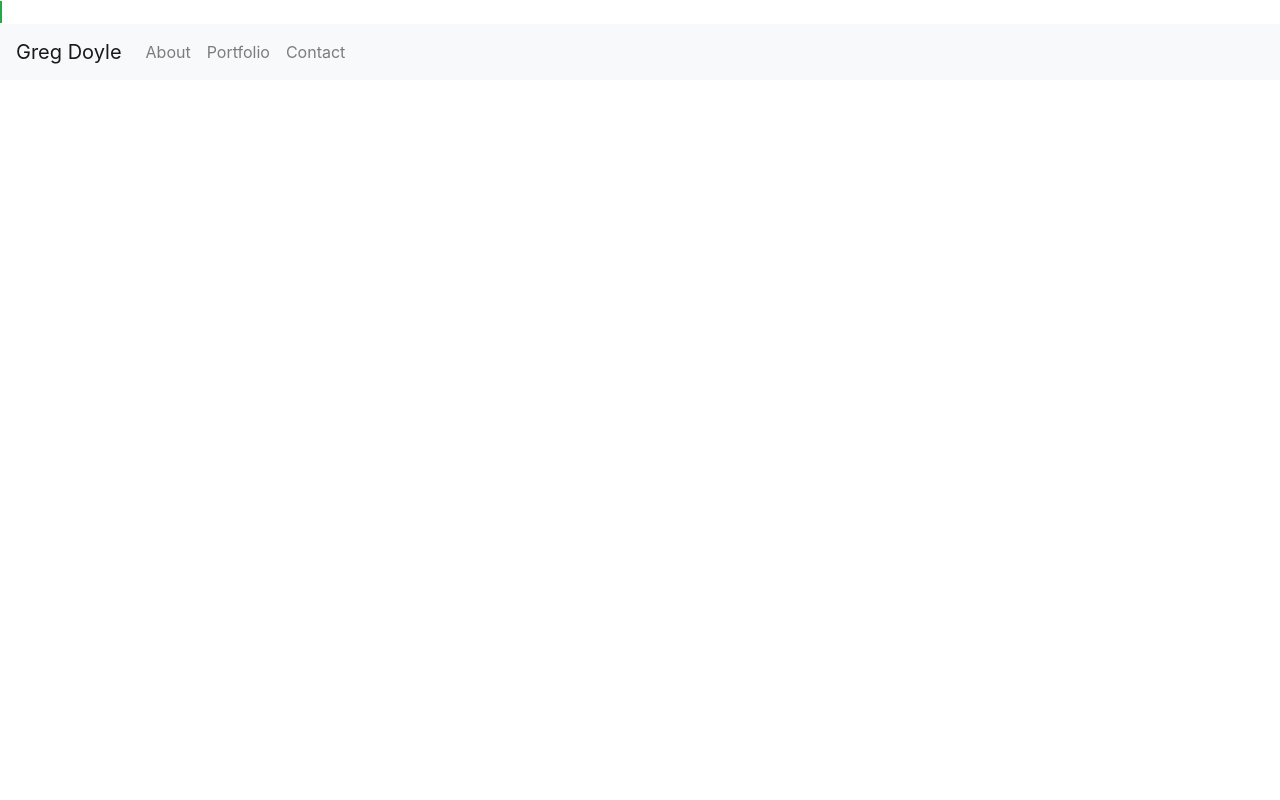
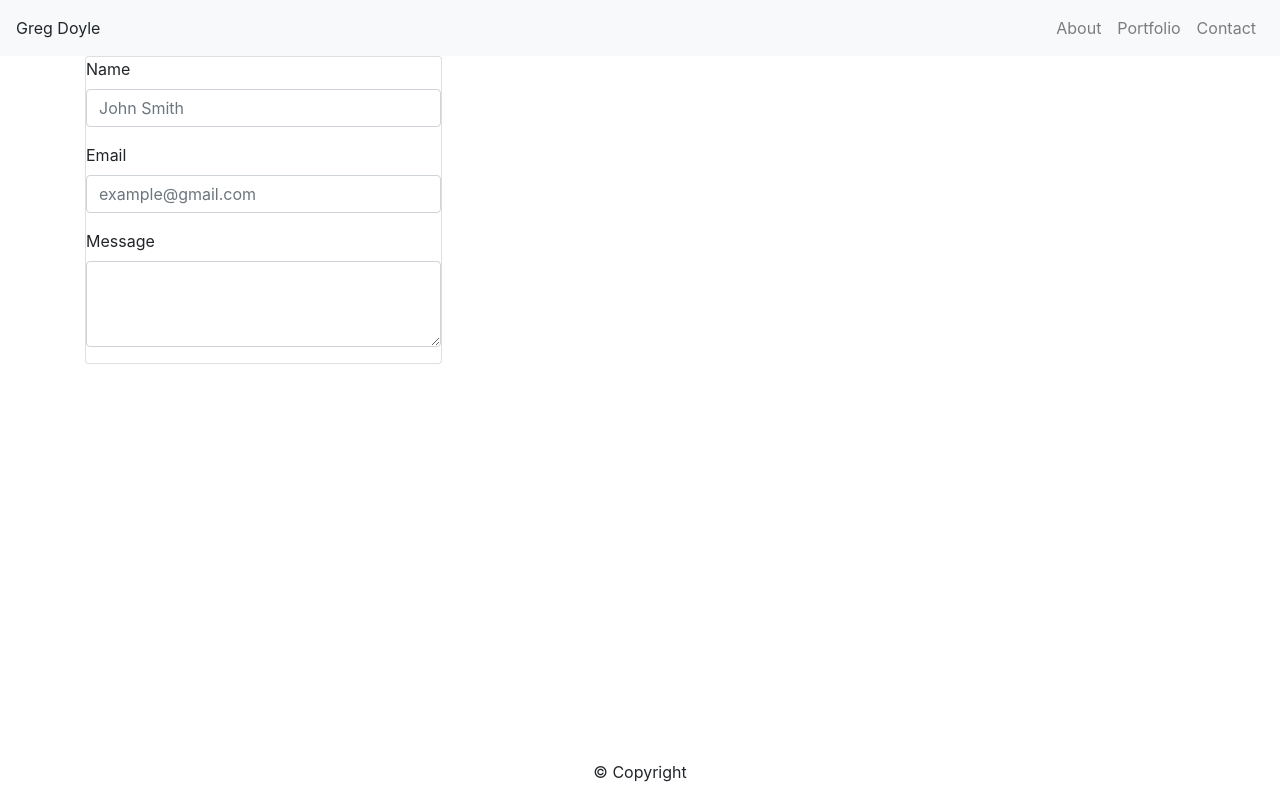
Before and after one commit to caligd45/Responsive-Portfolio-Homework, a plain HTML site: page contact.html in a window 1280 px wide. Drawn offline with nearby package versions, Linux system fonts and the light colour scheme.

Commit message:
added content and footers to index, contact, and portfolio

```diff
--- a/contact.html
+++ b/contact.html
@@ -11,20 +11,53 @@
     <title>Contact</title>
   </head>
   <body>
-    <span class="border border-success"></span>
     <nav class="navbar navbar-expand-lg navbar-light bg-light">
-        <a class="navbar-brand" href="#">Greg Doyle</a>
-        <button class="navbar-toggler" type="button" data-toggle="collapse" data-target="#navbarNavAltMarkup" aria-controls="navbarNavAltMarkup" aria-expanded="false" aria-label="Toggle navigation">
+        <button class="navbar-toggler" type="button" data-toggle="collapse" data-target="#navbarTogglerDemo03" aria-controls="navbarTogglerDemo03" aria-expanded="false" aria-label="Toggle navigation">
           <span class="navbar-toggler-icon"></span>
         </button>
-        <div class="collapse navbar-collapse" id="navbarNavAltMarkup">
-          <div class="navbar-nav">
-            <a class="nav-item nav-link" href="index.html">About</a>
-            <a class="nav-item nav-link" href="portfolio.html">Portfolio</a>
-            <a class="nav-item nav-link" href="contact.html">Contact</a>
-          </div>
+        <a class="navbar-brand-disabled" >Greg Doyle</a>
+
+        <div class="collapse navbar-collapse" id="navbarTogglerDemo03">
+          <ul class="navbar-nav ml-auto mt-2 mt-lg-0">
+            <li class="nav-item">
+              <a class="nav-link" href="index.html">About</a>
+            </li>
+            <li class="nav-item">
+              <a class="nav-link" href="portfolio.html">Portfolio</a>
+            </li>
+            <li class="nav-item">
+              <a class="nav-link" href="contact.html">Contact</a>
+            </li>
+          </ul>
         </div>
-      </nav>
+    </nav>
+    <form>
+        <div class="container"padding-top: 60px;>
+            <div class="card-columns" mx-auto>
+                <div class="card">
+                    <form>
+                        <div class="form-group">
+                            <label for="exampleFormControlInput1">Name</label>
+                            <input type="name" class="form-control" id="exampleFormControlInput1" placeholder="John Smith">
+                        </div>
+                        <div class="form-group">
+                          <label for="exampleFormControlInput2">Email</label>
+                          <input type="email" class="form-control" id="exampleFormControlInput1" placeholder="example@gmail.com">
+                        </div>
+                        <div class="form-group">
+                            <label for="exampleFormControlTextarea1">Message</label>
+                            <textarea class="form-control" id="exampleFormControlTextarea1" rows="3"></textarea>
+                        </div>
+                    </form>
+            </div>
+        </div>
+        <footer class="page-footer, font-small, fixed-bottom">
+
+            <!-- Copyright -->
+            <div class="footer-copyright text-center py-3">© Copyright</div>
+            <!-- Copyright -->
+
+        </footer>
 
 
     <!-- Optional JavaScript -->
```
Also changed, not shown: index.html (+35 -12 lines), portfolio.html (+23 -10 lines).
